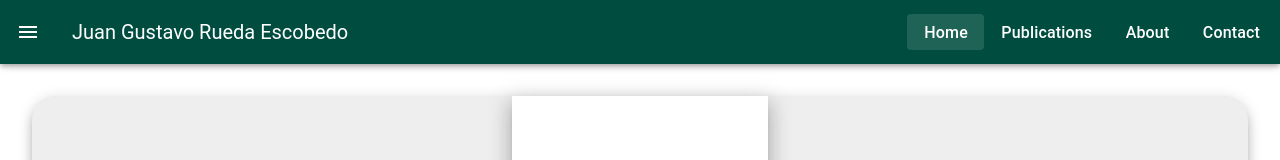
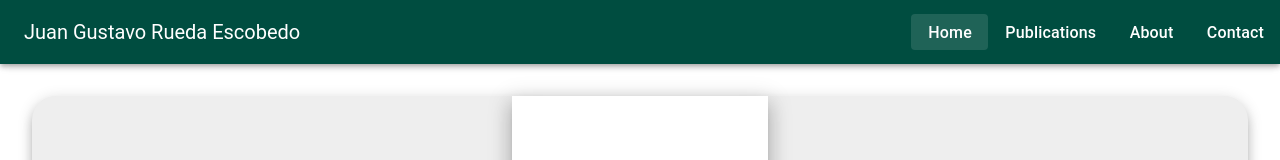
Before and after one commit to asdromundo/jg-rueda-web, a Vue app: page / in a window 1280 px wide. Shown: the top 160 px of the page. Built offline with nearby package versions, Linux system fonts and the light colour scheme.

Commit message:
Responsive AppBar

```diff
--- a/src/App.vue
+++ b/src/App.vue
@@ -4,6 +4,8 @@
 
 let data = ref({
   drawer: false,
+  showButton: false,
+  drawerButtonShape: "rounded"
 })
 </script>
 
@@ -14,18 +16,23 @@
         color="teal-darken-4"
         permanent
       >
-        <template v-slot:prepend>
-          <v-app-bar-nav-icon @click.stop="data.drawer = !data.drawer"></v-app-bar-nav-icon>
+        <template v-slot:prepend >
+          <v-app-bar-nav-icon
+          :class="data.drawerButtonShape"
+          @click.stop="data.drawer = !data.drawer"
+          class="d-md-none"
+          />
         </template>
 
         <v-app-bar-title>Juan Gustavo Rueda Escobedo</v-app-bar-title>
 
-        <v-spacer></v-spacer>
+        <div class="d-none d-md-block">
+          <v-btn to="/" variant="text" class="text-none text-subtitle-1">Home</v-btn>
+          <v-btn to="/publications" variant="text" class="text-none text-subtitle-1">Publications</v-btn>
+          <v-btn to="/about" variant="text" class="text-none text-subtitle-1">About</v-btn>
+          <v-btn to="/contact" variant="text" class="text-none text-subtitle-1">Contact</v-btn>
+        </div>
 
-        <v-btn to="/" variant="text" class="text-none text-subtitle-1">Home</v-btn>
-        <v-btn to="/publications" variant="text" class="text-none text-subtitle-1">Publications</v-btn>
-        <v-btn to="/about" variant="text" class="text-none text-subtitle-1">About</v-btn>
-        <v-btn to="/contact" variant="text" class="text-none text-subtitle-1">Contact</v-btn>
       </v-app-bar>
 
       <v-navigation-drawer
```
